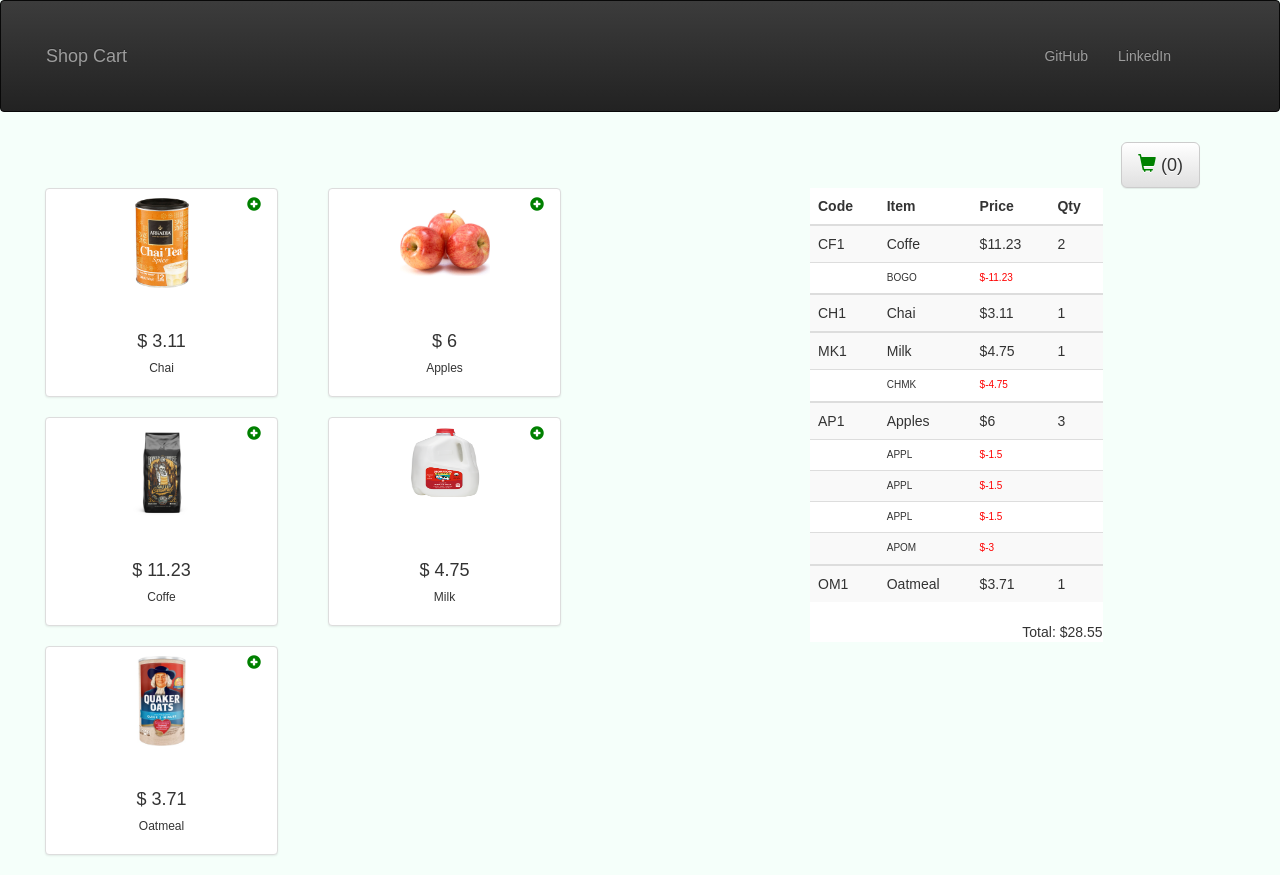
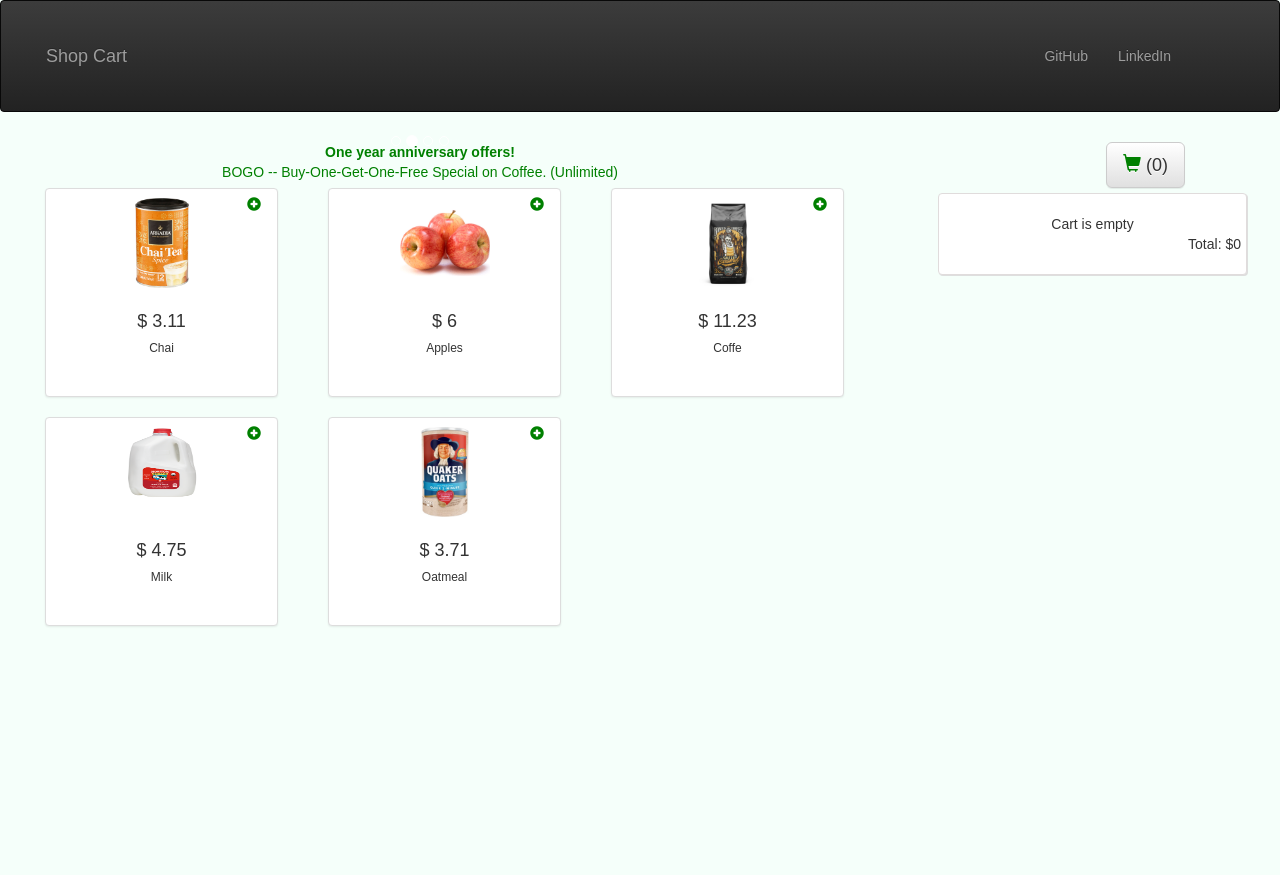
Before and after one commit to 13DeAnda/shopCart, a React (Create React App) app: page / in a window 1280 px wide. After the commit the page ends 800 px from the top, so only its background shows below. Built offline with nearby package versions, Linux system fonts and the light colour scheme.

Commit message:
cart now updating cart on codes

```diff
--- a/src/component/Products/Products.css
+++ b/src/component/Products/Products.css
@@ -12,7 +12,7 @@
 
 .product .buttons{
   text-align: right;
-  margin-top: -210px;
+  margin-top: -190px;
 }
 
 .glyphicon{
@@ -31,3 +31,14 @@
   margin-left:3px;
   margin-right: 3px;
 }
+
+.cartContainer{
+  width: 309px;;
+}
+
+.offers{
+  color: green;
+}
+.carousel-control{
+  display: none;
+}
--- a/src/component/Products/Products.js
+++ b/src/component/Products/Products.js
@@ -1,5 +1,5 @@
 import React from 'react';
-import {Thumbnail, Button, Row, Col, Grid, Glyphicon} from 'react-bootstrap';
+import {Thumbnail, Button, Row, Col, Grid, Glyphicon, Collapse, Carousel} from 'react-bootstrap';
 
 import ShopCart from '../ShopCart/ShopCart';
 
@@ -16,43 +16,7 @@ export default class Products extends React.Component {
     this.displayCart = this.displayCart.bind(this);
 
     this.state = {
-      cart: {
-        'CF1': {
-          'code' : 'CF1',
-          'name' : 'Coffe',
-          'price': 11.23,
-          'image': '/assets/cf1.jpg',
-          'quantity': 2
-        },
-        'CH1': {
-          'code' : 'CH1',
-          'name' : 'Chai',
-          'price': 3.11,
-          'image': '/assets/ch1.jpg',
-          'quantity': 1
-        },
-        'MK1': {
-          'code' : 'MK1',
-          'name' : 'Milk',
-          'price': 4.75,
-          'image': '/assets/mk1.jpg',
-          'quantity': 1
-        },
-        'AP1': {
-          'code' : 'AP1',
-          'name' : 'Apples',
-          'price': 6.00,
-          'image': '/assets/ap1.jpg',
-          'quantity': 3
-        },
-        'OM1': {
-          'code' : 'OM1',
-          'name' : 'Oatmeal',
-          'price': 3.71,
-          'image': '/assets/om1.jpg',
-          'quantity': 1
-        }
-      },
+      cart: {},
       cartTotalItems: 0,
       showCart: true,
       products: {
@@ -98,16 +62,35 @@ export default class Products extends React.Component {
     var {products, cart, cartTotalItems, showCart} = this.state;
     return (
       <Grid className='Products'>
-        <Row className='shopCartHeader text-right'>
-          <Button bsSize="large" onClick={this.displayCart}>
-            <Glyphicon glyph="shopping-cart" /> ({cartTotalItems})
-          </Button>
+        <Row className='shopCartHeader '>
+          <Col xs={8} className="text-center offers">
+            <b> One year anniversary offers!</b>
+            <Carousel>
+              <Carousel.Item className='text-center'>
+                 BOGO -- Buy-One-Get-One-Free Special on Coffee. (Unlimited)
+              </Carousel.Item>
+              <Carousel.Item className='text-center'>
+                 APPL -- If you buy 3 or more bags of Apples, the price drops to $4.50.
+              </Carousel.Item>
+              <Carousel.Item className='text-center'>
+                 CHMK -- Purchase a box of Chai and get milk free. (Limit 1)
+              </Carousel.Item>
+              <Carousel.Item className='text-center'>
+                  APOM -- Purchase a bag of Oatmeal and get 50% off a bag of Apples
+              </Carousel.Item>
+            </Carousel>
+          </Col>
+          <Col xs={4} className="text-right">
+            <Button bsSize="large" onClick={this.displayCart}>
+              <Glyphicon glyph="shopping-cart" /> ({cartTotalItems})
+            </Button>
+          </Col>
         </Row>
         <Row>
-          <Col sm={8}>
+          <Col sm={10}>
             {_.map(products, function(product, index){
               return(
-                <Thumbnail className='product text-center' src={product.image}  key={index}><br/>
+                <Thumbnail className='product text-center' src={product.image}  key={index}>
                   <h4> $ {product.price}</h4>
                   <h6>{product.name} </h6> <br/>
 
@@ -127,30 +110,30 @@ export default class Products extends React.Component {
               );
             }.bind(this))}
           </Col>
-
-          {showCart?
-            <ShopCart cart={cart}
+          <Collapse in={showCart} mountOnEnter={true}>
+            <div className="cartContainer">
+              <ShopCart cart={cart}
                       addToCart={this.addToCart}
-                      removeFromCart={this.removeFromCart} />: null}
+                      removeFromCart={this.removeFromCart} />
+            </div>
+          </Collapse>
         </Row>
       </Grid>
     );
   }
 
   //functions
-
   addToCart(product){
+    console.log(this.state.cart['CF1']);
     var cart = _.cloneDeep(this.state.cart);
     var cartTotalItems = _.cloneDeep(this.state.cartTotalItems);
 
     product.quantity++;
+    cartTotalItems++;
+    cart[product.code] = product;
 
-    cartTotalItems++;
-
-    if(!cart[product.code]){
-      cart[product.code] = product;
-    }
     this.setState({cart: cart, cartTotalItems: cartTotalItems});
+    console.log("the cart", this.state.cart);
   }
 
   removeFromCart(product){
@@ -159,10 +142,12 @@ export default class Products extends React.Component {
 
     product.quantity--;
     cartTotalItems--;
+    cart[product.code] = product;
 
     if(product.quantity < 1){
-      cart[product.code] = product;
+      delete cart[product.code];
     }
+
     this.setState({cart: cart, cartTotalItems: cartTotalItems});
   }
 
--- a/src/component/ShopCart/ShopCart.css
+++ b/src/component/ShopCart/ShopCart.css
@@ -1,7 +1,18 @@
 .shopCart{
   background: white;
+  position: absolute;
+  width: 309px;
+  right: 28px;
+  border: 1px solid #e0dcdc;
+  padding: 20px;
+  margin: 5px;
+  border-radius: 4px;
+  box-shadow: 1px 1px #dedede;
 }
 
+.shopCart table{
+  width: 250px;
+}
 .discount{
   font-size: 10px;
 }
--- a/src/component/ShopCart/ShopCart.js
+++ b/src/component/ShopCart/ShopCart.js
@@ -2,7 +2,7 @@ import React from 'react';
 import '../../shared/shared.css';
 import './ShopCart.css';
 
-import {Col, Row, Table} from 'react-bootstrap';
+import {Row, Table, Glyphicon} from 'react-bootstrap';
 import _ from 'lodash';
 
 export default class ShopCart extends React.Component {
@@ -50,25 +50,29 @@ export default class ShopCart extends React.Component {
       total: 0
     };
   }
-  componentWillMount(props){
-    this.getTotal();
+
+  componentWillReceiveProps(nextProps) {
+    if(nextProps.cart){
+      this.setState({cart: _.cloneDeep(nextProps.cart)});
+      this.getTotal(nextProps.cart);
+    }
   }
+
   render() {
-    var {cart} = this.props;
+    var {cart} = this.state;
     return (
-     <Col sm={3} className="shopCart">
+     <div  className="shopCart text-right">
       <Row>
-        {Object.keys(cart).length > 0?
-          <Table striped  hover>
+        {(cart && Object.keys(cart).length > 0)?
+          <Table   hover>
             <thead>
               <tr>
-                <th>Code</th>
+                <th>Code on here</th>
                 <th>Item</th>
                 <th>Price</th>
                 <th>Qty </th>
               </tr>
             </thead>
-
               {_.map(cart, function(product, index){
                 return (
                   <tbody key={index}>
@@ -76,7 +80,14 @@ export default class ShopCart extends React.Component {
                       <td>{product.code} </td>
                       <td>{product.name}</td>
                       <td> ${product.price}</td>
-                      <td>{product.quantity}</td>
+                      <td className="text-center">
+                        {product.quantity}<br/>
+                        <div className="buttons">
+                          <Glyphicon glyph="minus-sign" onClick={()=> this.props.removeFromCart(product)} />
+                          <Glyphicon glyph="plus-sign" onClick={() => this.props.addToCart(product)}/>
+                        </div>
+
+                      </td>
                     </tr>
 
                     {_.map(product.discounts, function(discount, key){
@@ -91,7 +102,7 @@ export default class ShopCart extends React.Component {
                     })}
                   </tbody>
                 )
-              })}
+              }.bind(this))}
 
 
           </Table>
@@ -100,7 +111,7 @@ export default class ShopCart extends React.Component {
       <Row className='text-right'>
         Total: ${this.state.total}
       </Row>
-     </Col>
+     </div>
     );
   }
 
@@ -109,24 +120,28 @@ export default class ShopCart extends React.Component {
     this.setState({textToAdd : e.target.value});
   }
 
-  getDiscounts(){
+  getDiscounts(cart){
+    if(Object.keys(cart).length < 1){
+      return;
+    }
+    var newCart = _.cloneDeep(cart);
     _.map(this.state.discounts, function(discount, key){
-      var itemNeeded = this.props.cart[discount.itemCode];
-      var itemDiscounted = this.props.cart[discount.applied]
+      var itemNeeded = newCart[discount.itemCode];
+      var itemDiscounted = newCart[discount.applied];
+
 
       if( itemNeeded && itemDiscounted && discount.quantityRequired <= itemDiscounted.quantity){
-
-        var discounts = this.props.cart[discount.applied].discounts? this.props.cart[discount.applied].discounts : [];
+        //assumes that only one type of discount can be applied to an item
+        var discounts = [];
         var price = 0;
         var quantity = 0;
 
-
         if(discount.type === 'bogo' || discount.type === 'free'){
           price = -itemDiscounted.price;
-          quantity = Math.floor(itemDiscounted.quantity/discount.quantityRequired);
+          quantity = Math.floor(itemDiscounted.quantity / discount.quantityRequired);
         }
         else if(discount.type === 'reduced'){
-          quantity = discount.quantityRequired;
+          quantity = itemDiscounted.quantity;
           price = -(itemNeeded.price - discount.newPrice);
         }
         else if(discount.type === 'percentage'){
@@ -134,25 +149,32 @@ export default class ShopCart extends React.Component {
           quantity = itemDiscounted.quantity > itemNeeded.quantity? itemNeeded.quantity : itemDiscounted.quantity;
         }
 
-        quantity = discount.limit && (quantity < discount.limit)? discount.limit : quantity;
+        quantity = discount.limit && (discount.limit < quantity)? discount.limit : quantity;
 
         for(var i = 0; i < quantity; i++){
           discounts.push({discount: key, price: price});
         }
 
-        this.props.cart[discount.applied].discounts = discounts;
+        newCart[discount.applied].discounts = discounts;
+        this.setState({cart: newCart});
+
+      }
+      else if(itemDiscounted && itemDiscounted.discounts
+                             && itemDiscounted.discounts.length >0
+                             && itemDiscounted.discounts[0].discount === key){
+        newCart[discount.applied].discounts = null;
+        this.setState({cart: newCart});
       }
     }.bind(this));
   }
 
-  getTotal(){
+  getTotal(cart){
     var total = 0;
 
-    this.getDiscounts();
+    this.getDiscounts(cart);
+    _.map(cart, function(item, index){
 
-    _.map(this.props.cart, function(item, index){
       total += (item.price*item.quantity);
-
       if(item.discounts){
         _.map(item.discounts, function(discount){
           total += (discount.price);
```
Also changed, not shown: 1 other file (tests, documents, lock files or other folders).
